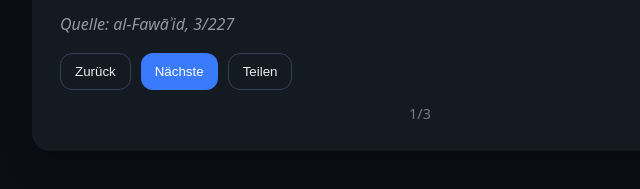
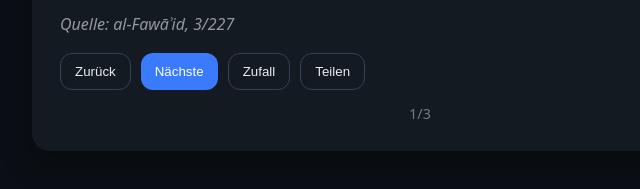
Before and after one commit to wahadu/Quotes-of-Scholars-and-more, a plain HTML site: page index.html in a window 1280 px wide. Shown: the part 393-582 px from the top of the page, 220-860 px from the left. Drawn offline with Linux system fonts and the light colour scheme.

Commit message:
Update index.html

```diff
--- a/index.html
+++ b/index.html
@@ -27,6 +27,7 @@
     <div class="row">
       <button class="ghost" id="prevBtn">Zurück</button>
       <button class="primary" id="nextBtn">Nächste</button>
+      <button class="ghost" id="shuffleBtn">Zufall</button>
       <button class="ghost" id="shareBtn">Teilen</button>
     </div>
 
```
